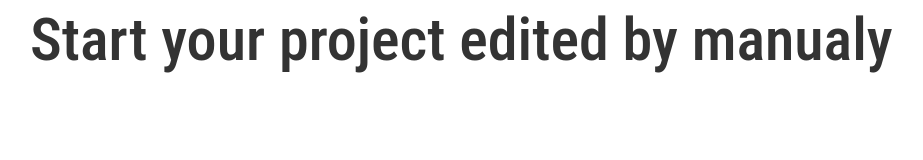
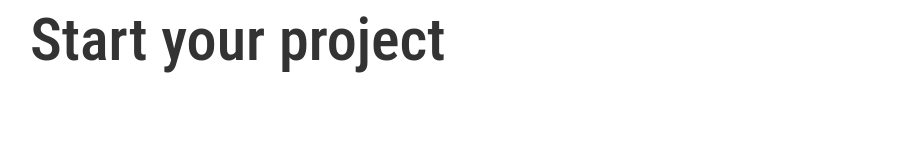
Before and after one commit to AsifMahmudPallab/html-boilerplate, a plain HTML site: page index.html in a window 1280 px wide. Shown: the whole page, without its empty margins (55-978 px from the left). Drawn offline with Linux system fonts and the light colour scheme.

Commit message:
edied manualy

```diff
--- a/index.html
+++ b/index.html
@@ -27,7 +27,7 @@
         <div class="container">
             <div class="row">
                 <div class="col-md-12">
-                    <h1>Start your project edited by manualy</h1>
+                    <h1>Start your project</h1>
                 </div>
             </div>
         </div>
```
